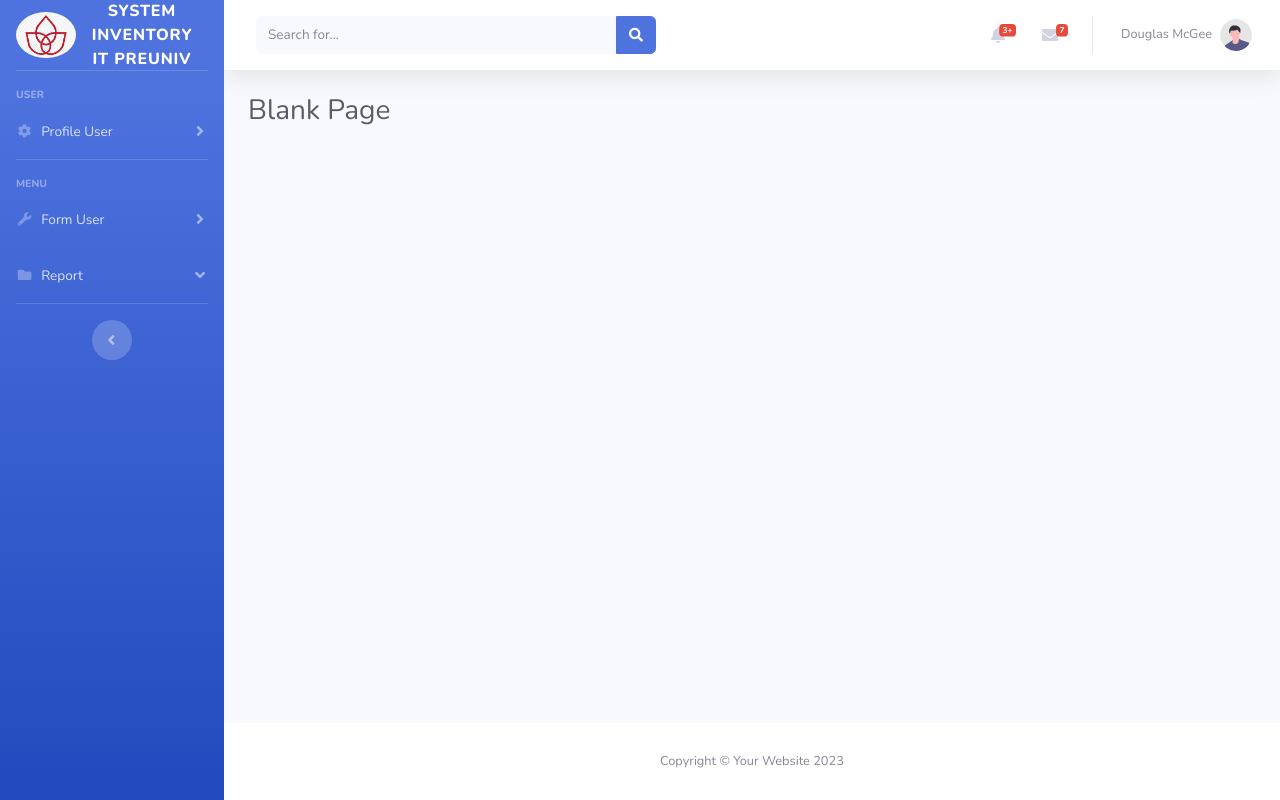
After one commit to ujang03/project-ci, a CodeIgniter app: page /project-ci-inventory/index.php/user/index in a window 1280 px wide. The commit adds this page. Run offline with CodeIgniter, Linux system fonts and the light colour scheme; data that the repository does not hold is empty.

Commit message:
update041023

```diff
--- a/application/config/autoload.php
+++ b/application/config/autoload.php
@@ -58,7 +58,7 @@ $autoload['packages'] = array();
 |
 |	$autoload['libraries'] = array('user_agent' => 'ua');
 */
-$autoload['libraries'] = array('email','session');
+$autoload['libraries'] = array('email','session','database');
 
 /*
 | -------------------------------------------------------------------
--- a/application/config/database.php
+++ b/application/config/database.php
@@ -76,9 +76,9 @@ $query_builder = TRUE;
 $db['default'] = array(
 	'dsn'	=> '',
 	'hostname' => 'localhost',
-	'username' => '',
+	'username' => 'root',
 	'password' => '',
-	'database' => '',
+	'database' => 'ci-inventory',
 	'dbdriver' => 'mysqli',
 	'dbprefix' => '',
 	'pconnect' => FALSE,
--- /dev/null
+++ b/application/controllers/User.php
@@ -0,0 +1,15 @@
+<?php
+
+use PharIo\Manifest\Email;
+
+defined('BASEPATH') or exit('No direct script access allowed');
+
+class User extends CI_Controller
+{
+    public function index()
+    {
+        $data['user'] = $this->db->get_where('user', ['Email' => $this->session->userdata('email')])->row_array();
+        $data['title'] = 'Index User';
+        $this->load->view('user/index',$data);
+    }
+}
--- a/application/views/templates/auth_header.php
+++ b/application/views/templates/auth_header.php
@@ -14,7 +14,7 @@
     </title>
 
     <!-- Custom fonts for this template-->
-    <link href="<?= base_url('assets/'); ?>/vendor/fontawesome-free/css/all.min.css" rel="stylesheet" type="text/css">
+    <link href="<?= base_url('assets/'); ?>vendor/fontawesome-free/css/all.min.css" rel="stylesheet" type="text/css">
     <link
         href="https://fonts.googleapis.com/css?family=Nunito:200,200i,300,300i,400,400i,600,600i,700,700i,800,800i,900,900i"
         rel="stylesheet">
@@ -24,4 +24,4 @@
 
 </head>
 
-<body class="bg-gradient">
+<body class="bg-gradient-primary">
--- /dev/null
+++ b/application/views/user/index.php
@@ -0,0 +1,391 @@
+<!DOCTYPE html>
+<html lang="en">
+
+<head>
+
+    <meta charset="utf-8">
+    <meta http-equiv="X-UA-Compatible" content="IE=edge">
+    <meta name="viewport" content="width=device-width, initial-scale=1, shrink-to-fit=no">
+    <meta name="description" content="">
+    <meta name="author" content="">
+
+    <title><?=$title;?></title>
+
+    <!-- Custom fonts for this template-->
+    <link href="<?= base_url('assets/'); ?>vendor/fontawesome-free/css/all.min.css" rel="stylesheet" type="text/css">
+    <link
+        href="https://fonts.googleapis.com/css?family=Nunito:200,200i,300,300i,400,400i,600,600i,700,700i,800,800i,900,900i"
+        rel="stylesheet">
+
+    <!-- Custom styles for this template-->
+    <link href="<?= base_url('assets/'); ?>css/sb-admin-2.min.css" rel="stylesheet">
+
+</head>
+
+<body id="page-top">
+
+    <!-- Page Wrapper -->
+    <div id="wrapper">
+
+        <!-- Sidebar -->
+        <ul class="navbar-nav bg-gradient-primary sidebar sidebar-dark accordion" id="accordionSidebar">
+
+            <!-- Sidebar - Brand -->
+            <a class="sidebar-brand d-flex align-items-center justify-content-center" href="index.html">
+                <div class="sidebar-brand-icon my-2">
+                <img style="width: 60px;" class="rounded-circle" src='<?= base_url('assets/'); ?>img/logo_PU.jpg'>
+                </div>
+                <div class="sidebar-brand-text mx-2">SYSTEM INVENTORY IT PREUNIV</div>
+            </a>
+
+            <!-- Divider -->
+            <hr class="sidebar-divider my-">
+
+             <!-- Heading -->
+             <div class="sidebar-heading">
+                USER
+            </div>
+
+            <!-- Nav Item - Pages Collapse Menu -->
+            <li class="nav-item">
+                <a class="nav-link collapsed" href="#" data-toggle="collapse" data-target="#collapseTwo"
+                    aria-expanded="true" aria-controls="collapseTwo">
+                    <i class="fas fa-fw fa-cog"></i>
+                    <span>Profile User</span>
+                </a>
+                <div id="collapseTwo" class="collapse" aria-labelledby="headingTwo" data-parent="#accordionSidebar">
+                    <div class="bg-white py-2 collapse-inner rounded">
+
+                        <a class="collapse-item" href="buttons.html">Edit Profile</a>
+                        <a class="collapse-item" href="cards.html">Change Password</a>
+                    </div>
+                </div>
+            </li>
+
+            <!-- Divider -->
+            <hr class="sidebar-divider">
+
+            <!-- Heading -->
+            <div class="sidebar-heading">
+                MENU
+            </div>
+
+            <!-- Nav Item - Utilities Collapse Menu -->
+            <li class="nav-item">
+                <a class="nav-link collapsed" href="#" data-toggle="collapse" data-target="#collapseUtilities"
+                    aria-expanded="true" aria-controls="collapseUtilities">
+                    <i class="fas fa-fw fa-wrench"></i>
+                    <span>Form User</span>
+                </a>
+                <div id="collapseUtilities" class="collapse" aria-labelledby="headingUtilities"
+                    data-parent="#accordionSidebar">
+                    <div class="bg-white py-2 collapse-inner rounded">
+                        <h6 class="collapse-header">Form Utilities</h6>
+                        <a class="collapse-item" href="utilities-color.html">Form Peminjaman</a>
+                        <a class="collapse-item" href="utilities-border.html">Form Pengembalian</a>
+                    </div>
+                </div>
+            </li>
+
+            <!-- Nav Item - Pages Collapse Menu -->
+            <li class="nav-item">
+                <a class="nav-link " href="#" data-toggle="collapse" data-target="#collapsePages" aria-expanded="true"
+                    aria-controls="collapsePages">
+                    <i class="fas fa-fw fa-folder"></i>
+                    <span>Report</span>
+                </a>
+                <div id="collapsePages" class="collapse" aria-labelledby="headingPages"
+                    data-parent="#accordionSidebar">
+                    <div class="bg-white py-2 collapse-inner rounded">
+
+                        <a class="collapse-item" href="login.html">Stok Barang</a>
+                        <a class="collapse-item" href="register.html">Status Peminjaman</a>
+                    </div>
+                </div>
+            </li>
+
+
+
+            <!-- Divider -->
+            <hr class="sidebar-divider d-none d-md-block">
+
+            <!-- Sidebar Toggler (Sidebar) -->
+            <div class="text-center d-none d-md-inline">
+                <button class="rounded-circle border-0" id="sidebarToggle"></button>
+            </div>
+
+        </ul>
+        <!-- End of Sidebar -->
+
+        <!-- Content Wrapper -->
+        <div id="content-wrapper" class="d-flex flex-column">
+
+            <!-- Main Content -->
+            <div id="content">
+
+                <!-- Topbar -->
+                <nav class="navbar navbar-expand navbar-light bg-white topbar mb-4 static-top shadow">
+
+                    <!-- Sidebar Toggle (Topbar) -->
+                    <button id="sidebarToggleTop" class="btn btn-link d-md-none rounded-circle mr-3">
+                        <i class="fa fa-bars"></i>
+                    </button>
+
+                    <!-- Topbar Search -->
+                    <form
+                        class="d-none d-sm-inline-block form-inline mr-auto ml-md-3 my-2 my-md-0 mw-100 navbar-search">
+                        <div class="input-group">
+                            <input type="text" class="form-control bg-light border-0 small" placeholder="Search for..."
+                                aria-label="Search" aria-describedby="basic-addon2">
+                            <div class="input-group-append">
+                                <button class="btn btn-primary" type="button">
+                                    <i class="fas fa-search fa-sm"></i>
+                                </button>
+                            </div>
+                        </div>
+                    </form>
+
+                    <!-- Topbar Navbar -->
+                    <ul class="navbar-nav ml-auto">
+
+                        <!-- Nav Item - Search Dropdown (Visible Only XS) -->
+                        <li class="nav-item dropdown no-arrow d-sm-none">
+                            <a class="nav-link dropdown-toggle" href="#" id="searchDropdown" role="button"
+                                data-toggle="dropdown" aria-haspopup="true" aria-expanded="false">
+                                <i class="fas fa-search fa-fw"></i>
+                            </a>
+                            <!-- Dropdown - Messages -->
+                            <div class="dropdown-menu dropdown-menu-right p-3 shadow animated--grow-in"
+                                aria-labelledby="searchDropdown">
+                                <form class="form-inline mr-auto w-100 navbar-search">
+                                    <div class="input-group">
+                                        <input type="text" class="form-control bg-light border-0 small"
+                                            placeholder="Search for..." aria-label="Search"
+                                            aria-describedby="basic-addon2">
+                                        <div class="input-group-append">
+                                            <button class="btn btn-primary" type="button">
+                                                <i class="fas fa-search fa-sm"></i>
+                                            </button>
+                                        </div>
+                                    </div>
+                                </form>
+                            </div>
+                        </li>
+
+                        <!-- Nav Item - Alerts -->
+                        <li class="nav-item dropdown no-arrow mx-1">
+                            <a class="nav-link dropdown-toggle" href="#" id="alertsDropdown" role="button"
+                                data-toggle="dropdown" aria-haspopup="true" aria-expanded="false">
+                                <i class="fas fa-bell fa-fw"></i>
+                                <!-- Counter - Alerts -->
+                                <span class="badge badge-danger badge-counter">3+</span>
+                            </a>
+                            <!-- Dropdown - Alerts -->
+                            <div class="dropdown-list dropdown-menu dropdown-menu-right shadow animated--grow-in"
+                                aria-labelledby="alertsDropdown">
+                                <h6 class="dropdown-header">
+                                    Alerts Center
+                                </h6>
+                                <a class="dropdown-item d-flex align-items-center" href="#">
+                                    <div class="mr-3">
+                                        <div class="icon-circle bg-primary">
+                                            <i class="fas fa-file-alt text-white"></i>
+                                        </div>
+                                    </div>
+                                    <div>
+                                        <div class="small text-gray-500">December 12, 2019</div>
+                                        <span class="font-weight-bold">A new monthly report is ready to download!</span>
+                                    </div>
+                                </a>
+                                <a class="dropdown-item d-flex align-items-center" href="#">
+                                    <div class="mr-3">
+                                        <div class="icon-circle bg-success">
+                                            <i class="fas fa-donate text-white"></i>
+                                        </div>
+                                    </div>
+                                    <div>
+                                        <div class="small text-gray-500">December 7, 2019</div>
+                                        $290.29 has been deposited into your account!
+                                    </div>
+                                </a>
+                                <a class="dropdown-item d-flex align-items-center" href="#">
+                                    <div class="mr-3">
+                                        <div class="icon-circle bg-warning">
+                                            <i class="fas fa-exclamation-triangle text-white"></i>
+                                        </div>
+                                    </div>
+                                    <div>
+                                        <div class="small text-gray-500">December 2, 2019</div>
+                                        Spending Alert: We've noticed unusually high spending for your account.
+                                    </div>
+                                </a>
+                                <a class="dropdown-item text-center small text-gray-500" href="#">Show All Alerts</a>
+                            </div>
+                        </li>
+
+                        <!-- Nav Item - Messages -->
+                        <li class="nav-item dropdown no-arrow mx-1">
+                            <a class="nav-link dropdown-toggle" href="#" id="messagesDropdown" role="button"
+                                data-toggle="dropdown" aria-haspopup="true" aria-expanded="false">
+                                <i class="fas fa-envelope fa-fw"></i>
+                                <!-- Counter - Messages -->
+                                <span class="badge badge-danger badge-counter">7</span>
+                            </a>
+                            <!-- Dropdown - Messages -->
+                            <div class="dropdown-list dropdown-menu dropdown-menu-right shadow animated--grow-in"
+                                aria-labelledby="messagesDropdown">
+                                <h6 class="dropdown-header">
+                                    Message Center
+                                </h6>
+                                <a class="dropdown-item d-flex align-items-center" href="#">
+                                    <div class="dropdown-list-image mr-3">
+                                        <img class="rounded-circle" src="img/undraw_profile_1.svg" alt="...">
+                                        <div class="status-indicator bg-success"></div>
+                                    </div>
+                                    <div class="font-weight-bold">
+                                        <div class="text-truncate">Hi there! I am wondering if you can help me with a
+                                            problem I've been having.</div>
+                                        <div class="small text-gray-500">Emily Fowler · 58m</div>
+                                    </div>
+                                </a>
+                                <a class="dropdown-item d-flex align-items-center" href="#">
+                                    <div class="dropdown-list-image mr-3">
+                                        <img class="rounded-circle" src="img/undraw_profile_2.svg" alt="...">
+                                        <div class="status-indicator"></div>
+                                    </div>
+                                    <div>
+                                        <div class="text-truncate">I have the photos that you ordered last month, how
+                                            would you like them sent to you?</div>
+                                        <div class="small text-gray-500">Jae Chun · 1d</div>
+                                    </div>
+                                </a>
+                                <a class="dropdown-item d-flex align-items-center" href="#">
+                                    <div class="dropdown-list-image mr-3">
+                                        <img class="rounded-circle" src="img/undraw_profile_3.svg" alt="...">
+                                        <div class="status-indicator bg-warning"></div>
+                                    </div>
+                                    <div>
+                                        <div class="text-truncate">Last month's report looks great, I am very happy with
+                                            the progress so far, keep up the good work!</div>
+                                        <div class="small text-gray-500">Morgan Alvarez · 2d</div>
+                                    </div>
+                                </a>
+                                <a class="dropdown-item d-flex align-items-center" href="#">
+                                    <div class="dropdown-list-image mr-3">
+                                        <img class="rounded-circle" src="https://source.unsplash.com/Mv9hjnEUHR4/60x60"
+                                            alt="...">
+                                        <div class="status-indicator bg-success"></div>
+                                    </div>
+                                    <div>
+                                        <div class="text-truncate">Am I a good boy? The reason I ask is because someone
+                                            told me that people say this to all dogs, even if they aren't good...</div>
+                                        <div class="small text-gray-500">Chicken the Dog · 2w</div>
+                                    </div>
+                                </a>
+                                <a class="dropdown-item text-center small text-gray-500" href="#">Read More Messages</a>
+                            </div>
+                        </li>
+
+                        <div class="topbar-divider d-none d-sm-block"></div>
+
+                        <!-- Nav Item - User Information -->
+                        <li class="nav-item dropdown no-arrow">
+                            <a class="nav-link dropdown-toggle" href="#" id="userDropdown" role="button"
+                                data-toggle="dropdown" aria-haspopup="true" aria-expanded="false">
+                                <span class="mr-2 d-none d-lg-inline text-gray-600 small">Douglas McGee</span>
+                                <img class="img-profile rounded-circle" src="img/undraw_profile.svg">
+                            </a>
+                            <!-- Dropdown - User Information -->
+                            <div class="dropdown-menu dropdown-menu-right shadow animated--grow-in"
+                                aria-labelledby="userDropdown">
+                                <a class="dropdown-item" href="#">
+                                    <i class="fas fa-user fa-sm fa-fw mr-2 text-gray-400"></i>
+                                    Profile
+                                </a>
+                                <a class="dropdown-item" href="#">
+                                    <i class="fas fa-cogs fa-sm fa-fw mr-2 text-gray-400"></i>
+                                    Settings
+                                </a>
+                                <a class="dropdown-item" href="#">
+                                    <i class="fas fa-list fa-sm fa-fw mr-2 text-gray-400"></i>
+                                    Activity Log
+                                </a>
+                                <div class="dropdown-divider"></div>
+                                <a class="dropdown-item" href="#" data-toggle="modal" data-target="#logoutModal">
+                                    <i class="fas fa-sign-out-alt fa-sm fa-fw mr-2 text-gray-400"></i>
+                                    Logout
+                                </a>
+                            </div>
+                        </li>
+
+                    </ul>
+
+                </nav>
+                <!-- End of Topbar -->
+
+                <!-- Begin Page Content -->
+                <div class="container-fluid">
+
+                    <!-- Page Heading -->
+                    <h1 class="h3 mb-4 text-gray-800">Blank Page</h1>
+
+                </div>
+                <!-- /.container-fluid -->
+
+            </div>
+            <!-- End of Main Content -->
+
+            <!-- Footer -->
+            <footer class="sticky-footer bg-white">
+                <div class="container my-auto">
+                    <div class="copyright text-center my-auto">
+                        <span>Copyright &copy; Your Website 2023</span>
+                    </div>
+                </div>
+            </footer>
+            <!-- End of Footer -->
+
+        </div>
+        <!-- End of Content Wrapper -->
+
+    </div>
+    <!-- End of Page Wrapper -->
+
+    <!-- Scroll to Top Button-->
+    <a class="scroll-to-top rounded" href="#page-top">
+        <i class="fas fa-angle-up"></i>
+    </a>
+
+    <!-- Logout Modal-->
+    <div class="modal fade" id="logoutModal" tabindex="-1" role="dialog" aria-labelledby="exampleModalLabel"
+        aria-hidden="true">
+        <div class="modal-dialog" role="document">
+            <div class="modal-content">
+                <div class="modal-header">
+                    <h5 class="modal-title" id="exampleModalLabel">Ready to Leave?</h5>
+                    <button class="close" type="button" data-dismiss="modal" aria-label="Close">
+                        <span aria-hidden="true">×</span>
+                    </button>
+                </div>
+                <div class="modal-body">Select "Logout" below if you are ready to end your current session.</div>
+                <div class="modal-footer">
+                    <button class="btn btn-secondary" type="button" data-dismiss="modal">Cancel</button>
+                    <a class="btn btn-primary" href="login.html">Logout</a>
+                </div>
+            </div>
+        </div>
+    </div>
+
+    <!-- Bootstrap core JavaScript-->
+    <script src="<?= base_url('assets/'); ?>vendor/jquery/jquery.min.js"></script>
+    <script src="<?= base_url('assets/'); ?>vendor/bootstrap/js/bootstrap.bundle.min.js"></script>
+
+    <!-- Core plugin JavaScript-->
+    <script src="<?= base_url('assets/'); ?>vendor/jquery-easing/jquery.easing.min.js"></script>
+
+    <!-- Custom scripts for all pages-->
+    <script src="<?= base_url('assets/'); ?>js/sb-admin-2.min.js"></script>
+
+</body>
+
+</html>
```
Also changed, not shown: application/controllers/Auth.php (+91 -7 lines), application/views/auth/login.php (+9 -2 lines), assets/img/logo_PU.jpg (added).
